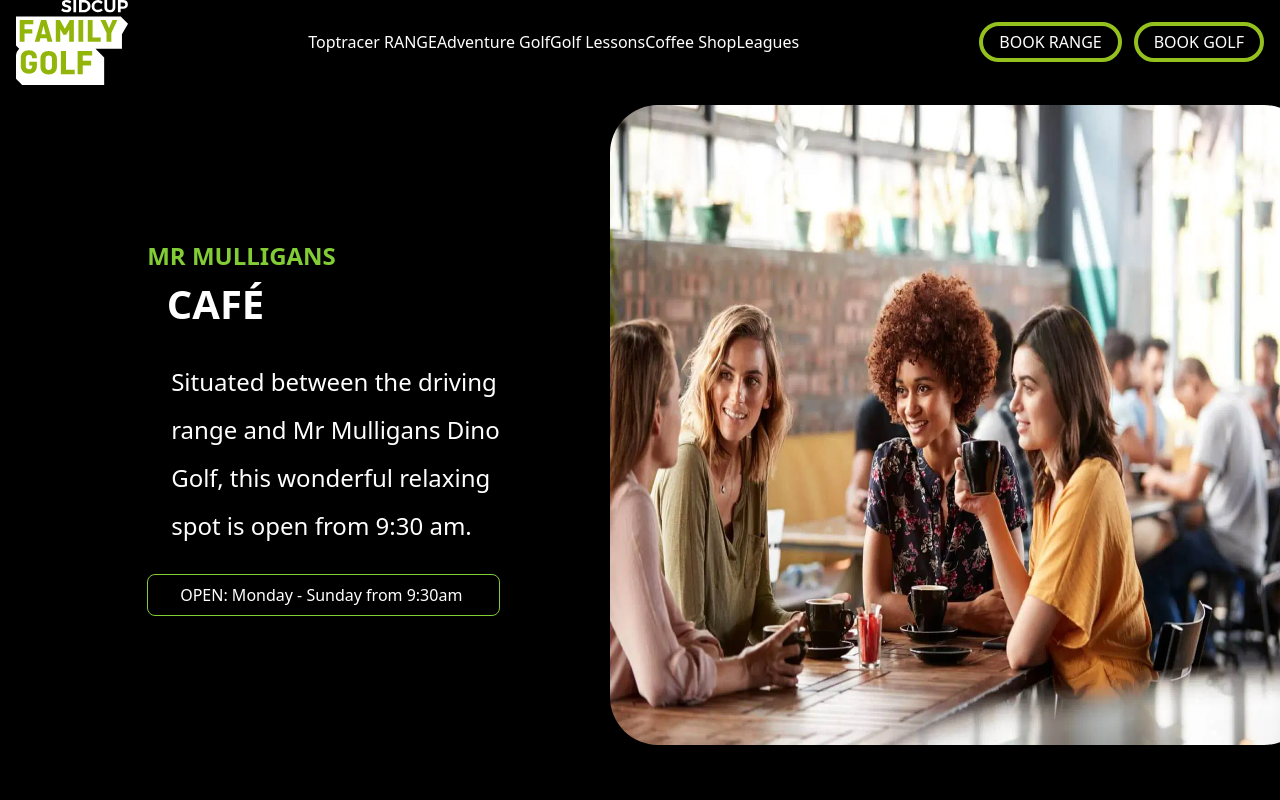
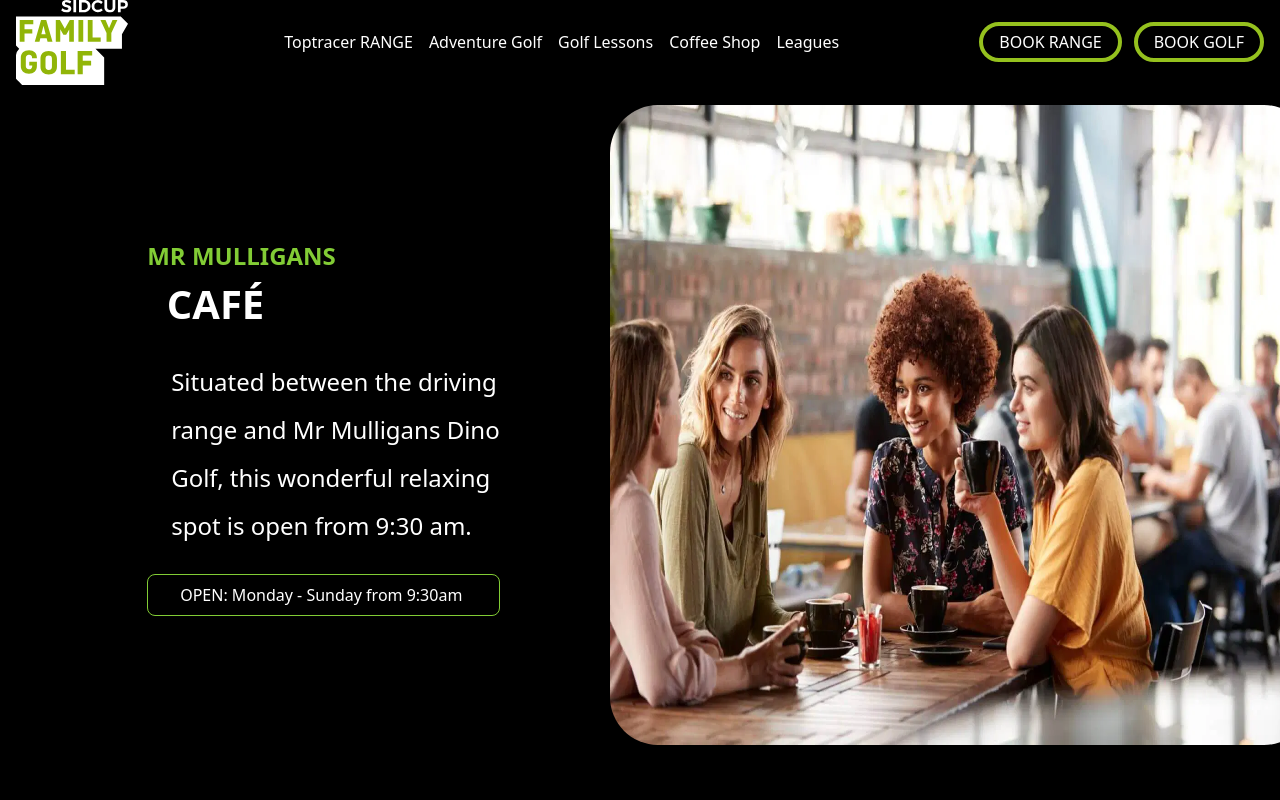
Before and after one commit to areebayaseen15/multiple-pages-website-custom-css, a Next.js app: page /cafe in a window 1280 px wide. Shown: the top 800 px of the page. Built offline with nearby package versions, Linux system fonts and the light colour scheme.

Commit message:
Update globals.css

```diff
--- a/src/app/globals.css
+++ b/src/app/globals.css
@@ -648,12 +648,14 @@
 
   #nav h4 {
     font-size: 1em;
-    gap: 2;
+    gap: 6;
+    padding-left:1em
   }
   #main-content p{
     width: 60%;
     font-size: 2em;
     font-weight: 300;
+
   }
   #main-content h1{
     margin-bottom: 2%;
@@ -711,7 +713,7 @@
 
 @media (min-width: 1024px) {
   #nav {
-    gap: 1em;
+    gap: 1.5em;
     flex-direction: row;
     justify-content: center;
  padding: 1em auto;
```
